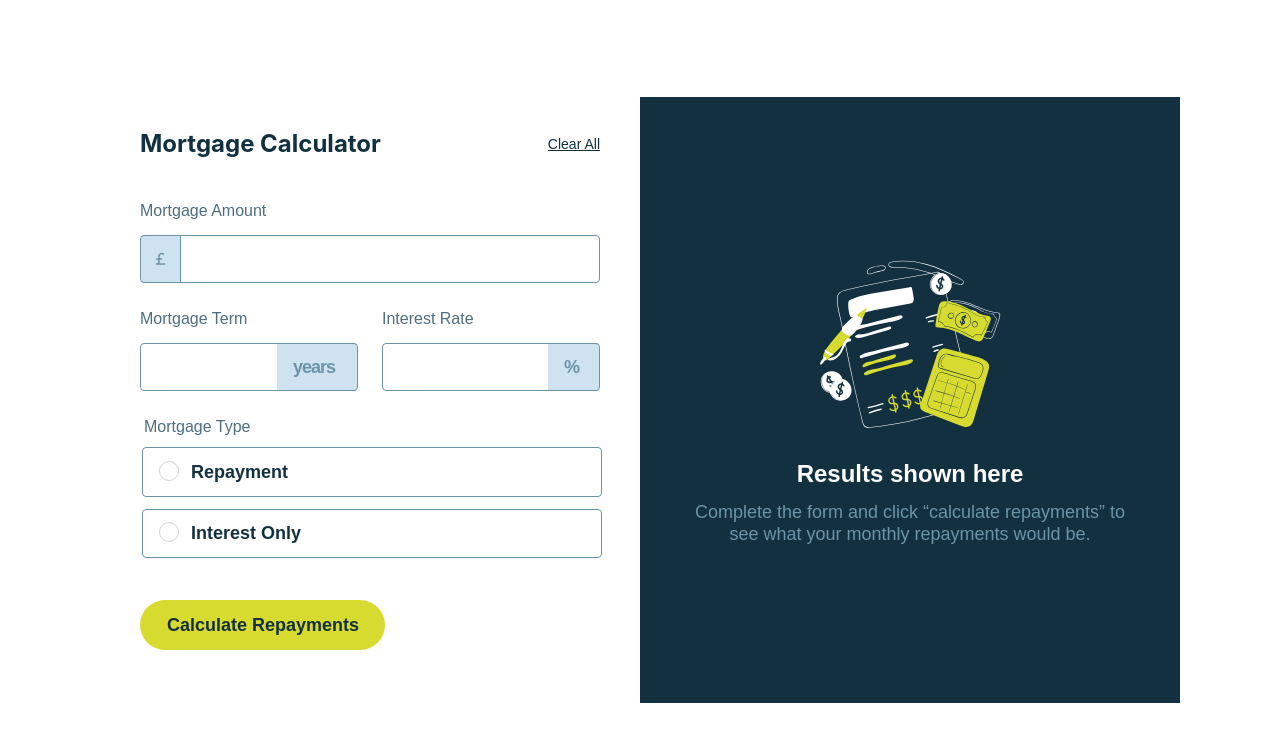
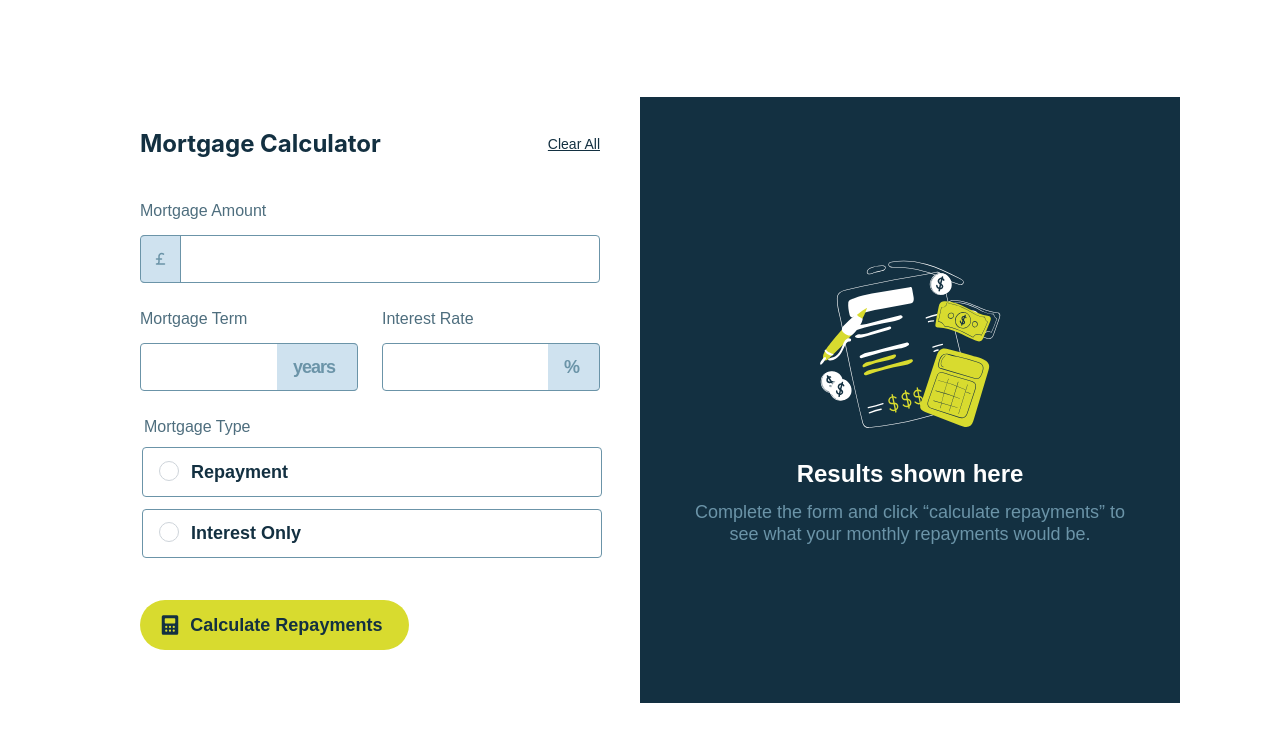
Before and after one commit to shaversj/mortgage-repayment-calculator-main, a React (Vite) app: page / in a window 1280 px wide. Shown: the top 742 px of the page. Built offline with nearby package versions, Linux system fonts and the light colour scheme.

Commit message:
Style button

```diff
--- a/src/App.css
+++ b/src/App.css
@@ -1,6 +1,15 @@
 .mantine-Radio-root {
     background-color: white;
     border: 1px solid #6B94A8;
+    border-radius: 4px;
+    padding: 12.5px 16px;
+    color: #133041;
+}
+
+.mantine-Radio-label {
+    font-size: 18px;
+    font-weight: 700;
+    line-height: 125%;
 }
 
 .mantine-Radio-root[data-checked] {
@@ -12,6 +21,20 @@
     border: 1px solid #D8DB2F;
 }
 
+
+
+
+.mantine-Button-root {
+    background-color: #D8DB2F;
+}
+
+.mantine-Button-label {
+    color: #133041;
+    font-size: 18px;
+    font-weight: 700;
+    line-height: 125%;
+}
+
 .mantine-Button-root:hover {
     color: #ebed97;
 }
--- a/src/App.tsx
+++ b/src/App.tsx
@@ -188,22 +188,12 @@ function App() {
               }}
             >
               <Flex gap={12} direction="column">
-                <Radio c={theme.colors?.slate?.[9]} checked={form.values.mortgageType === "repayment"} label="Repayment" onChange={() => form.setFieldValue("mortgageType", "repayment")} />
-                <Radio c={theme.colors?.slate?.[9]} checked={form.values.mortgageType === "interest-only"} label="Interest Only" onChange={() => form.setFieldValue("mortgageType", "interest-only")} />
+                <Radio checked={form.values.mortgageType === "repayment"} label="Repayment" onChange={() => form.setFieldValue("mortgageType", "repayment")} />
+                <Radio checked={form.values.mortgageType === "interest-only"} label="Interest Only" onChange={() => form.setFieldValue("mortgageType", "interest-only")} />
               </Flex>
             </Fieldset>
 
-            <Button
-              mt={30}
-              size={"lg"}
-              justify={"left"}
-              // leftSection={calculatorIcon}
-              rightSection={<span />}
-              c={theme.colors?.slate?.[9]}
-              radius={"xl"}
-              style={{ fontSize: "18px", fontWeight: 700, lineHeight: "125%" }}
-              type="submit"
-            >
+            <Button mt={30} size={"lg"} justify={"left"} leftSection={calculatorIcon} radius={"xl"} type="submit">
               Calculate Repayments
             </Button>
           </form>
--- a/src/theme/theme.ts
+++ b/src/theme/theme.ts
@@ -2,29 +2,6 @@ import { createTheme } from "@mantine/core";
 
 export const theme = createTheme({
   fontFamily: "Plus Jakarta Sans, sans-serif",
-  components: {
-    Button: {
-      styles: {
-        root: {
-          "--button-hover": "var(--mantine-color-lime-3)",
-          "--button-hover-color": "#e1e558",
-        },
-      },
-    },
-    Radio: {
-      styles: {
-        root: {
-          borderRadius: "4px",
-          padding: "12.5px 16px",
-        },
-        label: {
-          fontSize: "18px",
-          fontWeight: 700,
-          lineHeight: "125%",
-        },
-      },
-    },
-  },
   headings: {
     fontFamily: "Plus Jakarta Sans, Inter, sans-serif",
     fontWeight: "700",
```
